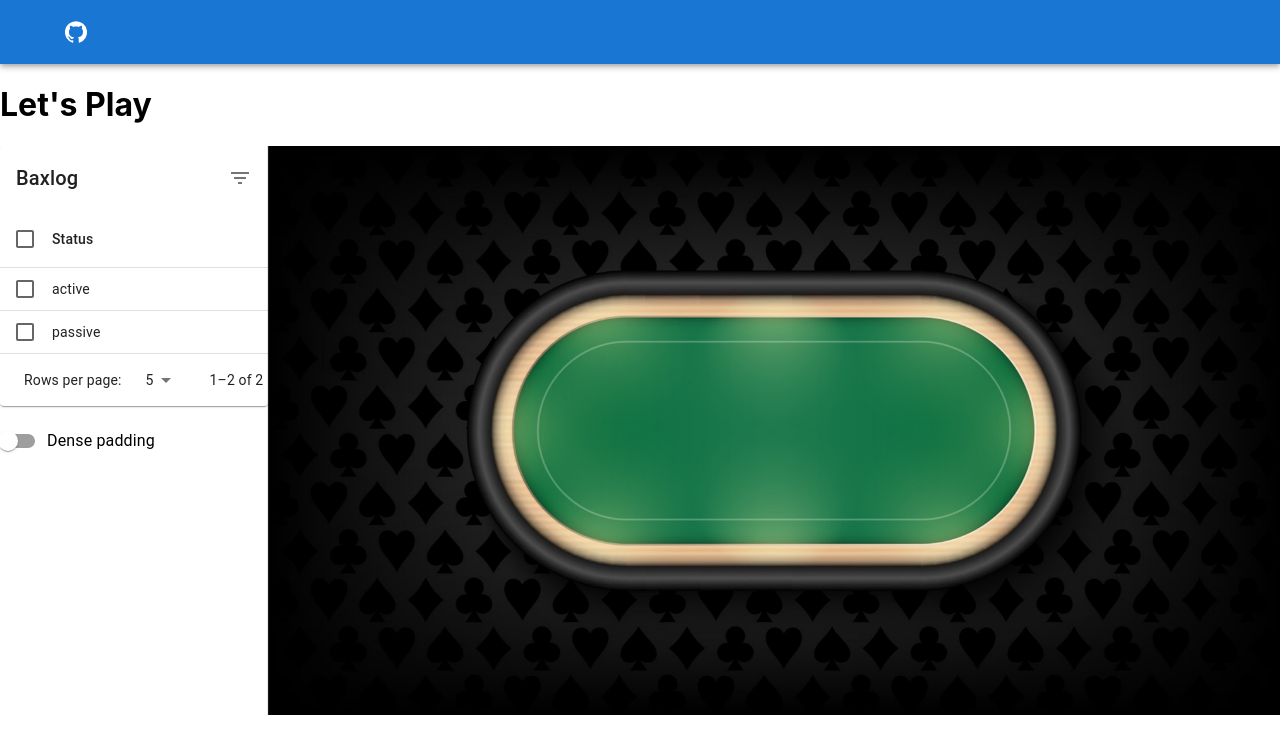
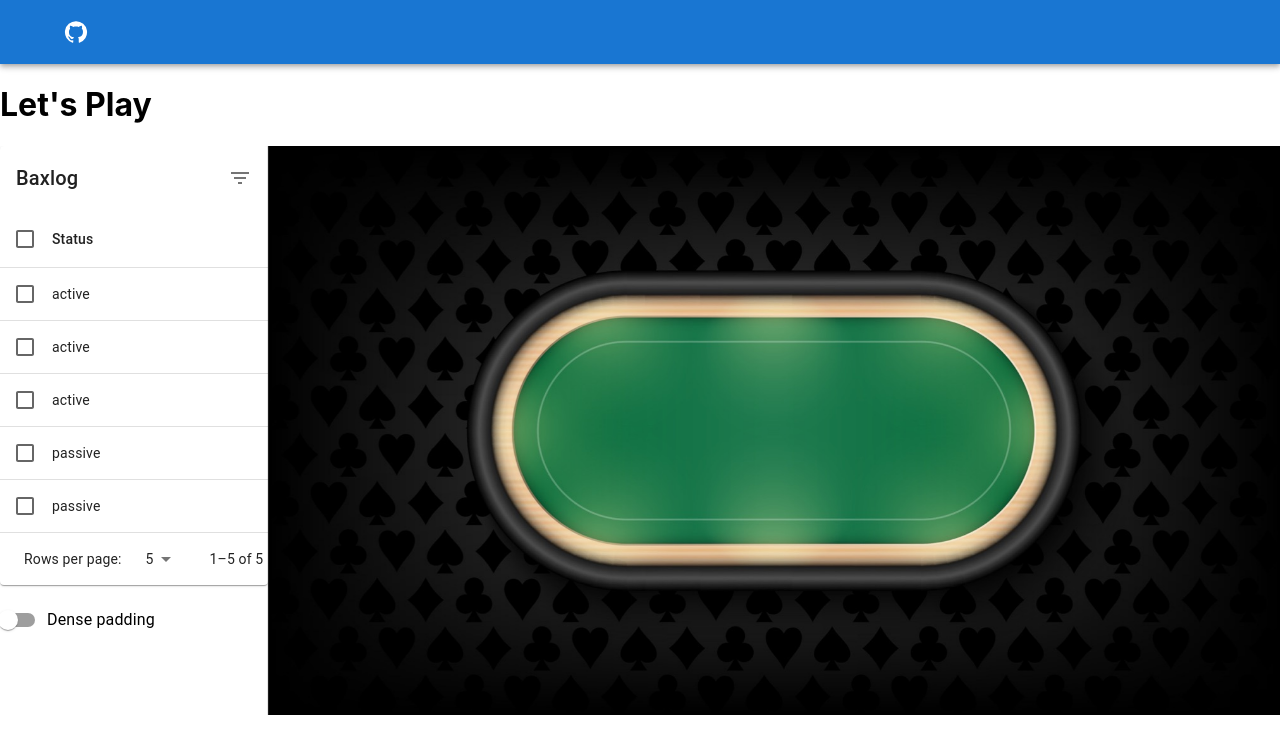
Before and after one commit to kaanadalilar/BaX-Log_Scrum_Poker_App, a React (Create React App) app in the folder bax-log/: page / in a window 1280 px wide. Shown: the top 754 px of the page. Built offline with nearby package versions, Linux system fonts and the light colour scheme.

Commit message:
Table cells edited

```diff
--- a/bax-log/src/components/PokerBacklogTable.js
+++ b/bax-log/src/components/PokerBacklogTable.js
@@ -33,6 +33,10 @@ function createData(status, head, description) {
 const rows = [
     createData("#305", "active", "Hop"),
     createData("#452", "passive", "lazyy"),
+    createData("#305", "active", "Hop"),
+    createData("#452", "passive", "lazyy"),
+    createData("#305", "active", "Hop"),
+
 ];
 
 function descendingComparator(a, b, orderBy) {
@@ -324,10 +328,8 @@ export default function EnhancedTable() {
                                         >
                                             {row.head}
                                         </TableCell>
-                                        <TableCell align="right">{row.calories}</TableCell>
-                                        <TableCell align="right">{row.fat}</TableCell>
-                                        <TableCell align="right">{row.carbs}</TableCell>
-                                        <TableCell align="right">{row.protein}</TableCell>
+                                        <TableCell align="right">{row.status}</TableCell>
+                                        <TableCell align="right">{row.description}</TableCell>
                                     </TableRow>
                                 );
                             })}
@@ -353,13 +355,11 @@ export default function EnhancedTable() {
                     page={page}
                     onPageChange={handleChangePage}
                     onRowsPerPageChange={handleChangeRowsPerPage}
-
                 />
             </Paper>
             <FormControlLabel
                 control={<Switch checked={dense} onChange={handleChangeDense} />}
                 label="Dense padding"
-
             />
         </Box>
     );
```
